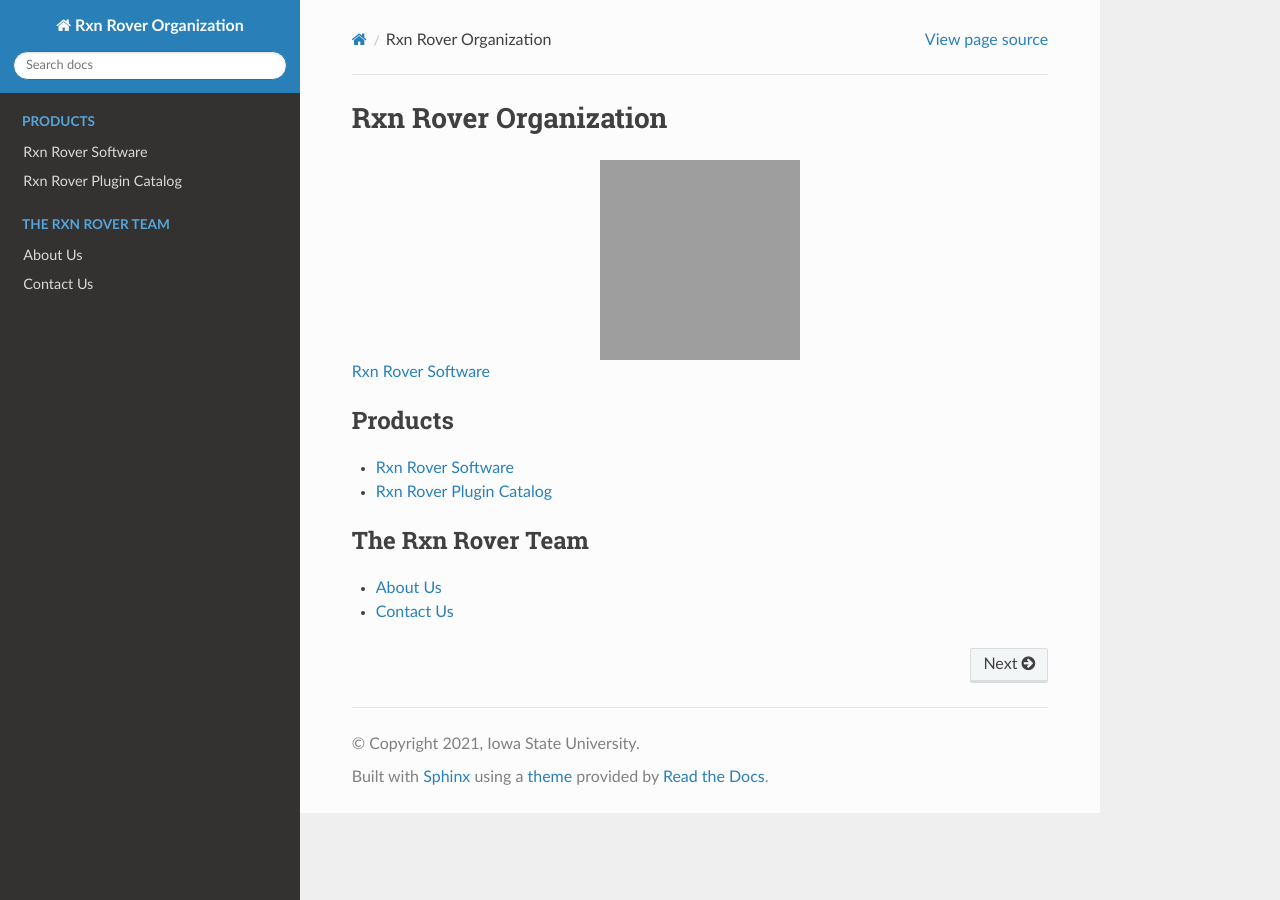
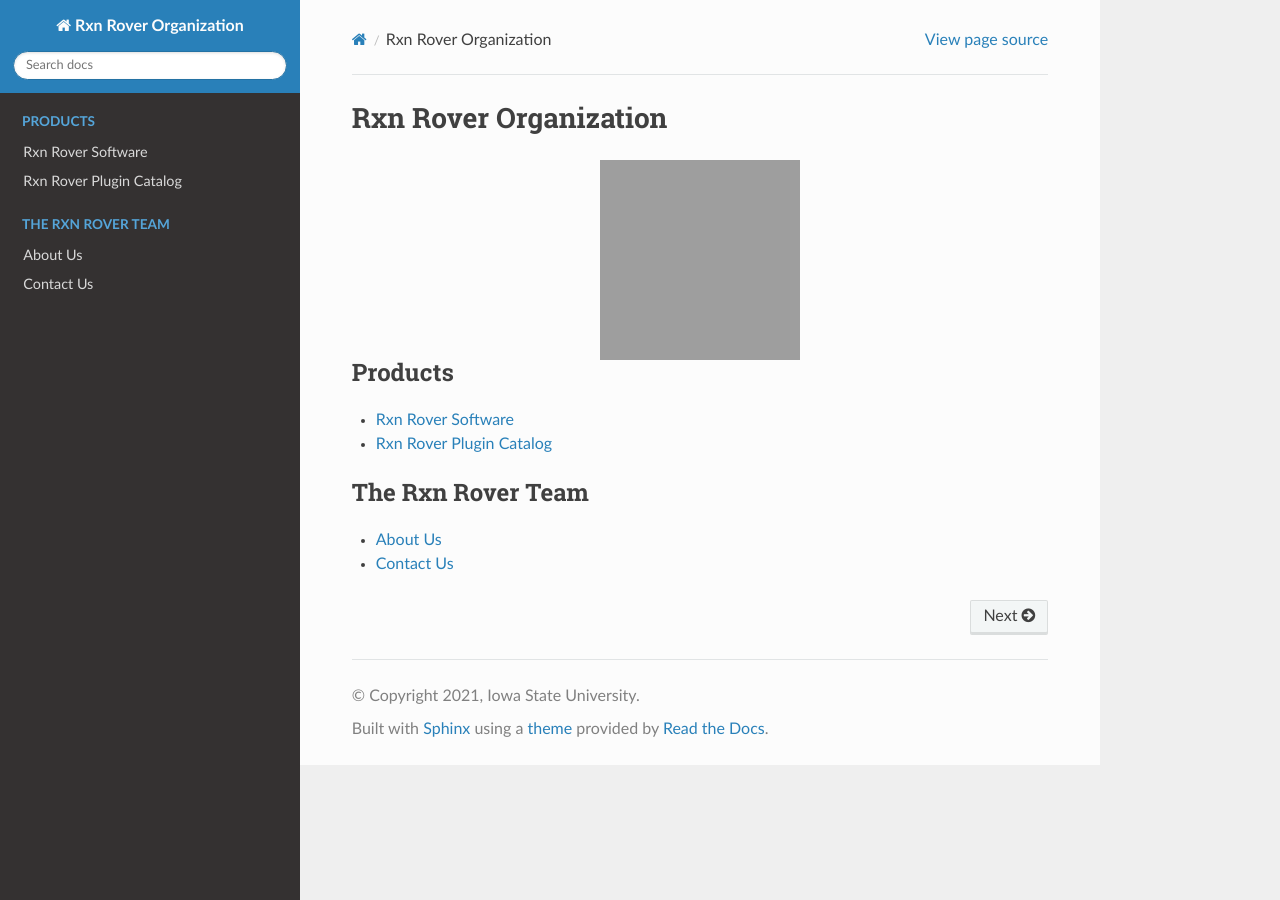
Before and after one commit to RxnRover/RxnRover.github.io, a Sphinx documentation site: the page built from source/index.rst, in a window 1280 px wide. Built offline with Sphinx 7.4.7 and the Read the Docs theme 2.0.0, drawn with Linux system fonts in a browser that asks for light colours; grey boxes are pictures that could not be loaded.

Commit message:
Remove Rxn Rover link above products heading

```diff
--- a/source/index.rst
+++ b/source/index.rst
@@ -5,8 +5,6 @@
    :align: center
    :height: 200px
    :width: 200px
-
-|rxn_rover|
 
 .. toctree::
    :maxdepth: 2
@@ -24,5 +22,4 @@
 
 .. |rxn_rover| raw:: html
 
-   <a href="https://ReactionRover.github.io/ReactionRover" target="_blank">
-   Rxn Rover Software</a>
+   <a href="https://ReactionRover.github.io/ReactionRover" target="_blank"></a>
```
